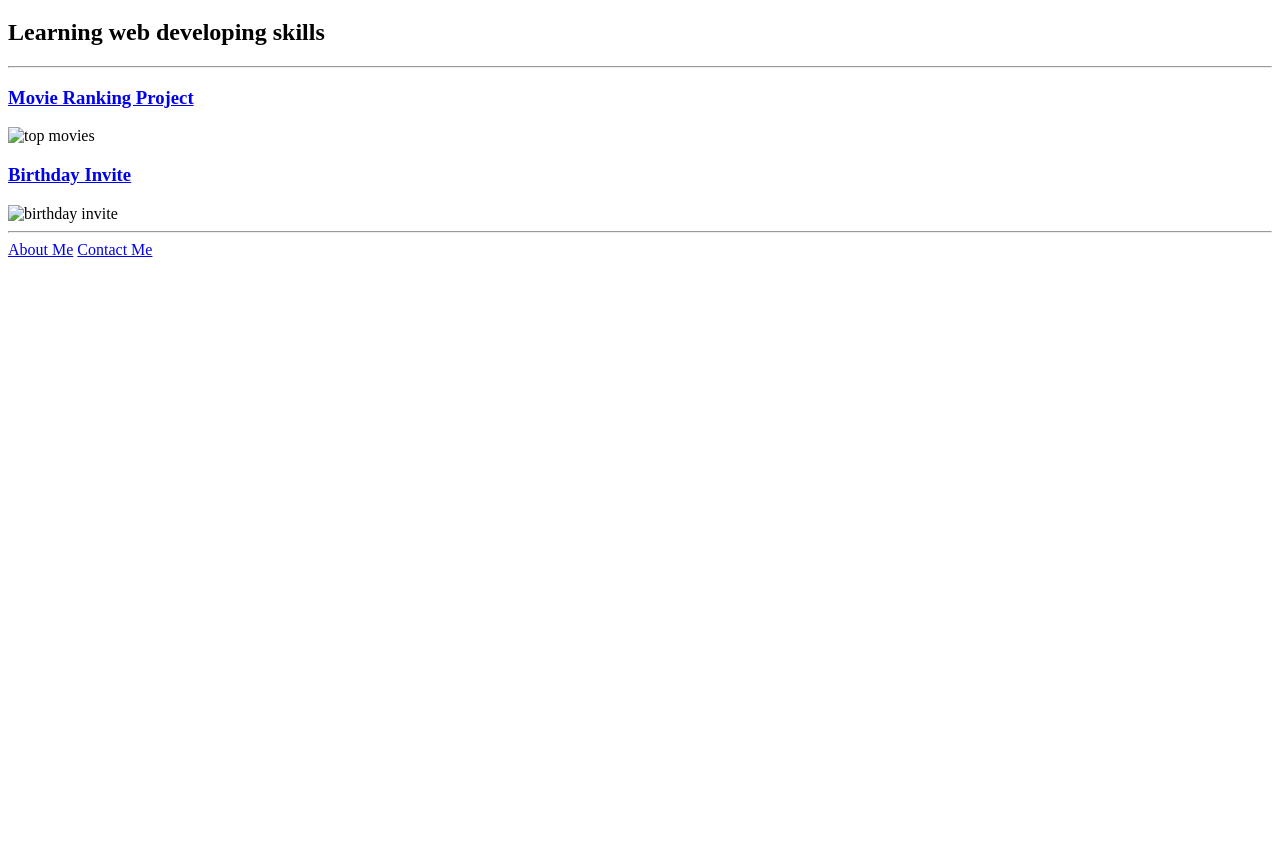
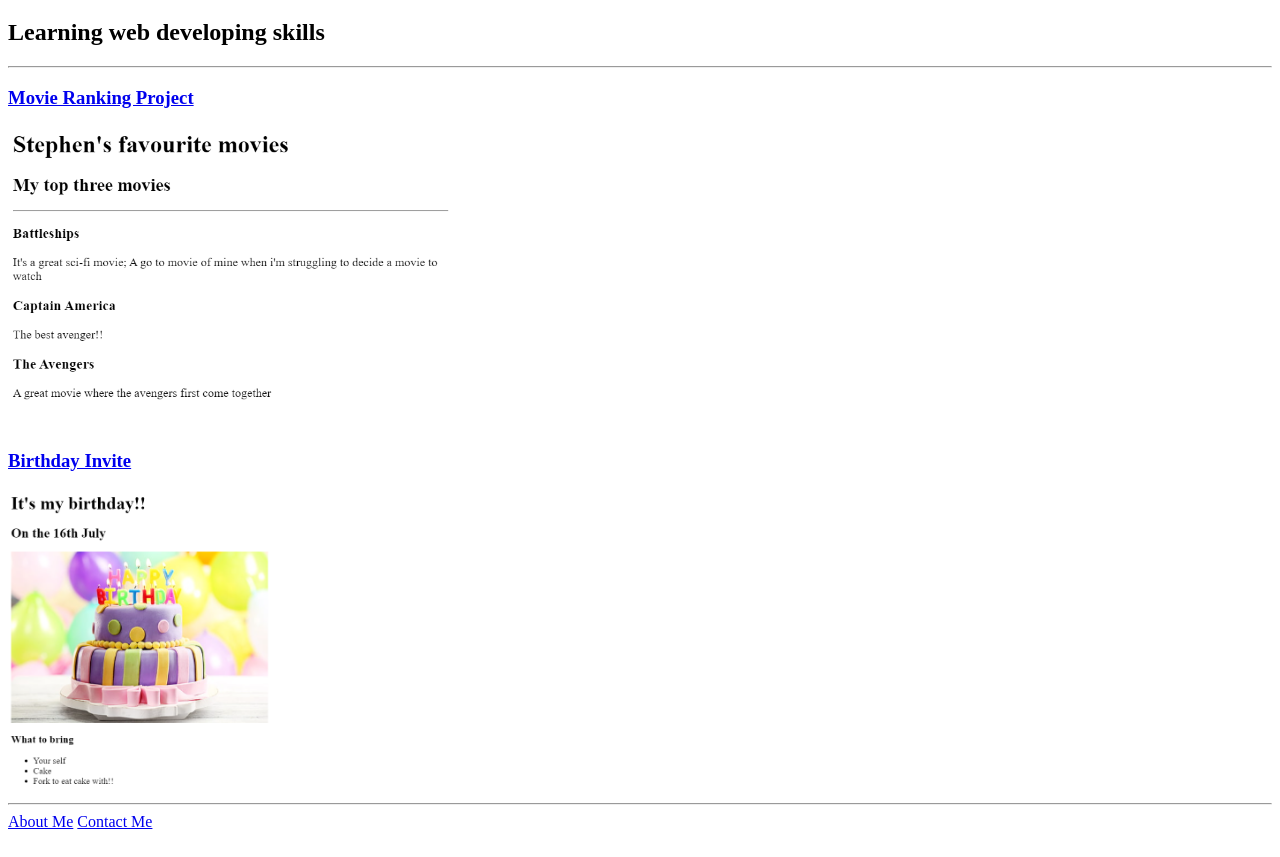
Before and after one commit to Stephenmdk/html-portfolio, a plain HTML site: page index.html in a window 1280 px wide. Shown: the part 61-918 px from the top of the page. Before the commit the page ends 800 px from the top, so only its background shows below. Drawn offline with Linux system fonts and the light colour scheme.

Commit message:
Add files via upload

```diff
--- a/index.html
+++ b/index.html
@@ -10,10 +10,10 @@
    <h1>Stephen's Portfolio</h1>
     <h2>Learning web developing skills</h2>
     <hr/>
-       <h3> <a href="/4.3 HTML Porfolio Project/public/movie-ranking.html">Movie Ranking Project</a></h3>
-        <img src="/4.3 HTML Porfolio Project/assets/images/movie-ranking-stephen.png" height="300" alt="top movies"/>
-        <h3> <a href="/4.3 HTML Porfolio Project/public/birthday-invite.html">Birthday Invite</a></h3>
-        <img src="/4.3 HTML Porfolio Project/assets/images/birthday-invite-stephen.png" height="300" alt="birthday invite"/>
+       <h3> <a href="./public/movie-ranking.html">Movie Ranking Project</a></h3>
+        <img src="./assets/images/movie-ranking-stephen.png" height="300" alt="top movies"/>
+        <h3> <a href="./public/birthday-invite.html">Birthday Invite</a></h3>
+        <img src="./assets/images/birthday-invite-stephen.png" height="300" alt="birthday invite"/>
 
 <hr/>
        <a href="about.html">About Me</a>
```
